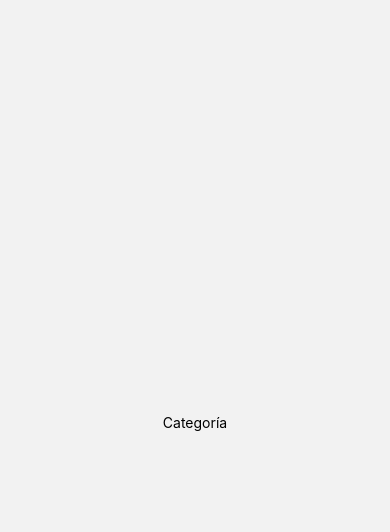
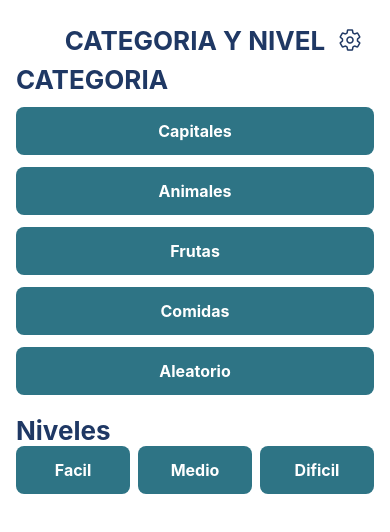
Before and after one commit to JustoYbueno23/Ahorcado-App, a React Native app: screen /Categoria in a window 390 px wide. Shown: the top 532 px of the page. Built offline with nearby package versions, Linux system fonts and the light colour scheme.

Commit message:
Categoria completa con 5 categorias y 3 niveles en fila

```diff
--- a/src/screens/CategoriaScreen.js
+++ b/src/screens/CategoriaScreen.js
@@ -1,10 +1,223 @@
 import React from 'react';
-import { View, Text } from 'react-native';
+import { StyleSheet, Text, View, Pressable, TextInput, } from 'react-native';
+import { SafeAreaView } from "react-native-safe-area-context";
+import { Ionicons } from "@expo/vector-icons";
+import { colores } from "../theme/colores";
+import { useNavigation } from '@react-navigation/native';
 
-export default function CategoriaScreen() {
+export default function CategoriaScreen({ route }) {
+    const navigation = useNavigation();
+    //const [text] = route.CategoriaScreen;
+
+    const abrirConfiguracion = () => {
+        navigation.navigate('Configuracion', { nombre: 'Configuracion' });
+    };
+
+    const abrirJuego = () => {
+        navigation.navigate('Juego');
+    }
+
     return (
-        <View style={{ flex: 1, alignItems: 'center', justifyContent: 'center' }}>
-            <Text>Categoría</Text>
-        </View>
+        <SafeAreaView style={styles.container} edges={['top', 'left', 'right']}>
+            <View style={styles.topBar}>
+                <View style={styles.espaciador} />
+                <Text style={styles.tituloPantalla}>CATEGORIA Y NIVEL</Text>
+
+                <Pressable
+                    style={({ pressed }) => [
+                        styles.configButton,
+                        pressed && styles.configButtonPresionado,
+                    ]}
+                    onPress={abrirConfiguracion}
+                    accessibilityRole="button"
+                    accessibilityLabel="Abrir configuracion"
+                >
+                    <Ionicons name='settings-outline' size={24} color={colores.encabezado} />
+                </Pressable>
+            </View>
+
+            <View style={styles.seccionCate}>
+                <Text style={styles.tituloPantalla}>CATEGORIA</Text>
+
+                <Pressable style={({ pressed }) =>
+                    [
+                        styles.Button,
+                        pressed && styles.ButtonPresionado,
+                    ]}
+                    onPress={abrirJuego}>
+                    <Text style={styles.textButton}> Capitales </Text>
+                </Pressable>
+
+                <Pressable style={({ pressed }) =>
+                    [
+                        styles.Button,
+                        pressed && styles.ButtonPresionado,
+                    ]}
+                    onPress={abrirJuego}>
+                    <Text style={styles.textButton}> Animales </Text>
+                </Pressable>
+
+                <Pressable style={({ pressed }) =>
+                    [
+                        styles.Button,
+                        pressed && styles.ButtonPresionado,
+                    ]}
+                    onPress={abrirJuego}>
+                    <Text style={styles.textButton}> Frutas </Text>
+                </Pressable>
+
+                <Pressable style={({ pressed }) =>
+                    [
+                        styles.Button,
+                        pressed && styles.ButtonPresionado,
+                    ]}
+                    onPress={abrirJuego}>
+                    <Text style={styles.textButton}> Comidas </Text>
+                </Pressable>
+
+                <Pressable style={({ pressed }) =>
+                    [
+                        styles.Button,
+                        pressed && styles.ButtonPresionado,
+                    ]}
+                    onPress={abrirJuego}>
+                    <Text style={styles.textButton}> Aleatorio </Text>
+                </Pressable>
+
+                <View style={styles.seccionDifi}>
+                    <Text style={styles.tituloPantalla}>Niveles</Text>
+                    <View style={styles.filaNiveles}>
+                        <Pressable style={({ pressed }) =>
+                            [
+                                styles.buttonLevel,
+                                pressed && styles.ButtonPresionado,
+                            ]}
+                            onPress={abrirJuego}>
+                            <Text style={styles.textButton}> Facil </Text>
+                        </Pressable>
+
+                        <Pressable style={({ pressed }) =>
+                            [
+                                styles.buttonLevel,
+                                pressed && styles.ButtonPresionado,
+                            ]}
+                            onPress={abrirJuego}>
+                            <Text style={styles.textButton}> Medio </Text>
+                        </Pressable>
+
+                        <Pressable style={({ pressed }) =>
+                            [
+                                styles.buttonLevel,
+                                pressed && styles.ButtonPresionado,
+                            ]}
+                            onPress={abrirJuego}>
+                            <Text style={styles.textButton}> Dificil </Text>
+                        </Pressable>
+                    </View>
+
+                </View>
+
+            </View>
+        </SafeAreaView>
     );
 }
+
+const styles = StyleSheet.create({
+    container: {
+        flex: 1,
+        padding: 16,
+        backgroundColor: '#fff',
+    },
+
+    topBar: {
+        flexDirection: 'row',
+        alignItems: 'center',
+        justifyContent: 'space-between',
+    },
+
+    espaciador: {
+        width: 48,
+        height: 48,
+    },
+
+    tituloPantalla: {
+        fontSize: 26,
+        fontWeight: 'bold',
+        color: colores.encabezado,
+    },
+
+    logo: {
+        width: 370,
+        height: 200,
+        alignSelf: 'center',
+        marginVertical: 8,
+    },
+
+    configButton: {
+        width: 48,
+        height: 48,
+        alignItems: 'center',
+        justifyContent: 'center',
+        borderRadius: 24,
+    },
+
+    configButtonPresionado: {
+        opacity: 0.6,
+    },
+
+    seccionCate: {
+        flex: 1,
+        justifyContent: 'flex-start ',
+        gap: 12,
+        paddingBottom: 16,
+    },
+
+    input: {
+        height: 48,
+        borderWidth: 1,
+        borderColor: '#CBD5E1',
+        borderRadius: 8,
+        paddingHorizontal: 12,
+        fontSize: 16,
+        backgroundColor: colores.superficie,
+    },
+
+    Button: {
+        minHeight: 48,
+        borderRadius: 8,
+        backgroundColor: colores.boton,
+        alignItems: "center",
+        justifyContent: "center",
+        paddingVertical: 12,
+    },
+
+    ButtonPresionado: {
+        opacity: 0.6,
+    },
+
+    textButton: {
+        color: "#fff",
+        fontSize: 16,
+        fontWeight: "bold",
+    },
+
+    seccionDifi:{
+        marginTop: 8,
+    },
+
+    filaNiveles:{
+        flexDirection: 'row',
+        gap: 8,
+    },
+
+    buttonLevel: {
+        flex: 1,
+        minHeight: 48,
+        borderRadius: 8,
+        backgroundColor: colores.boton,
+        alignItems: 'center',
+        justifyContent: 'center',
+        paddingVertical: 12,
+    },
+
+});
```
